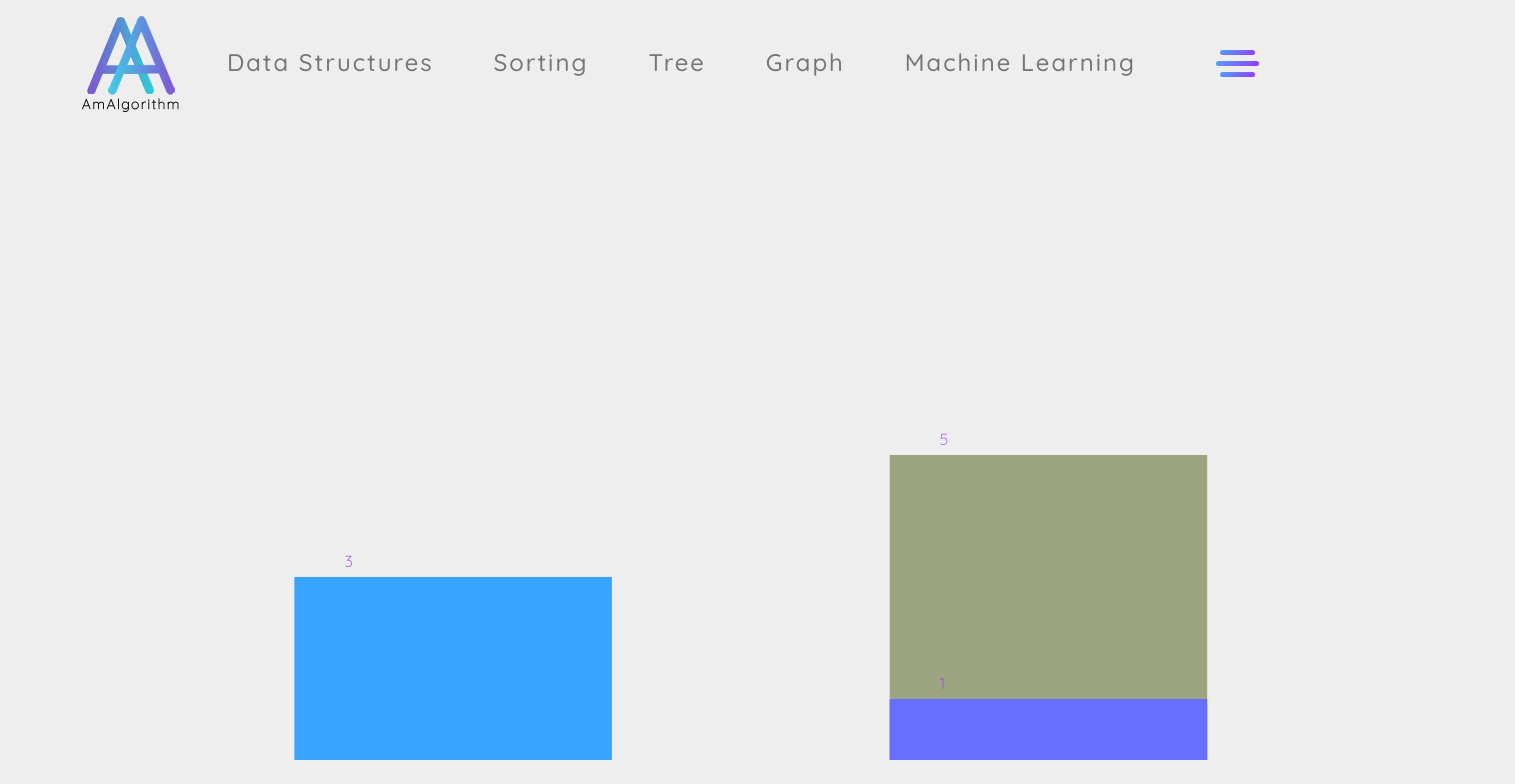
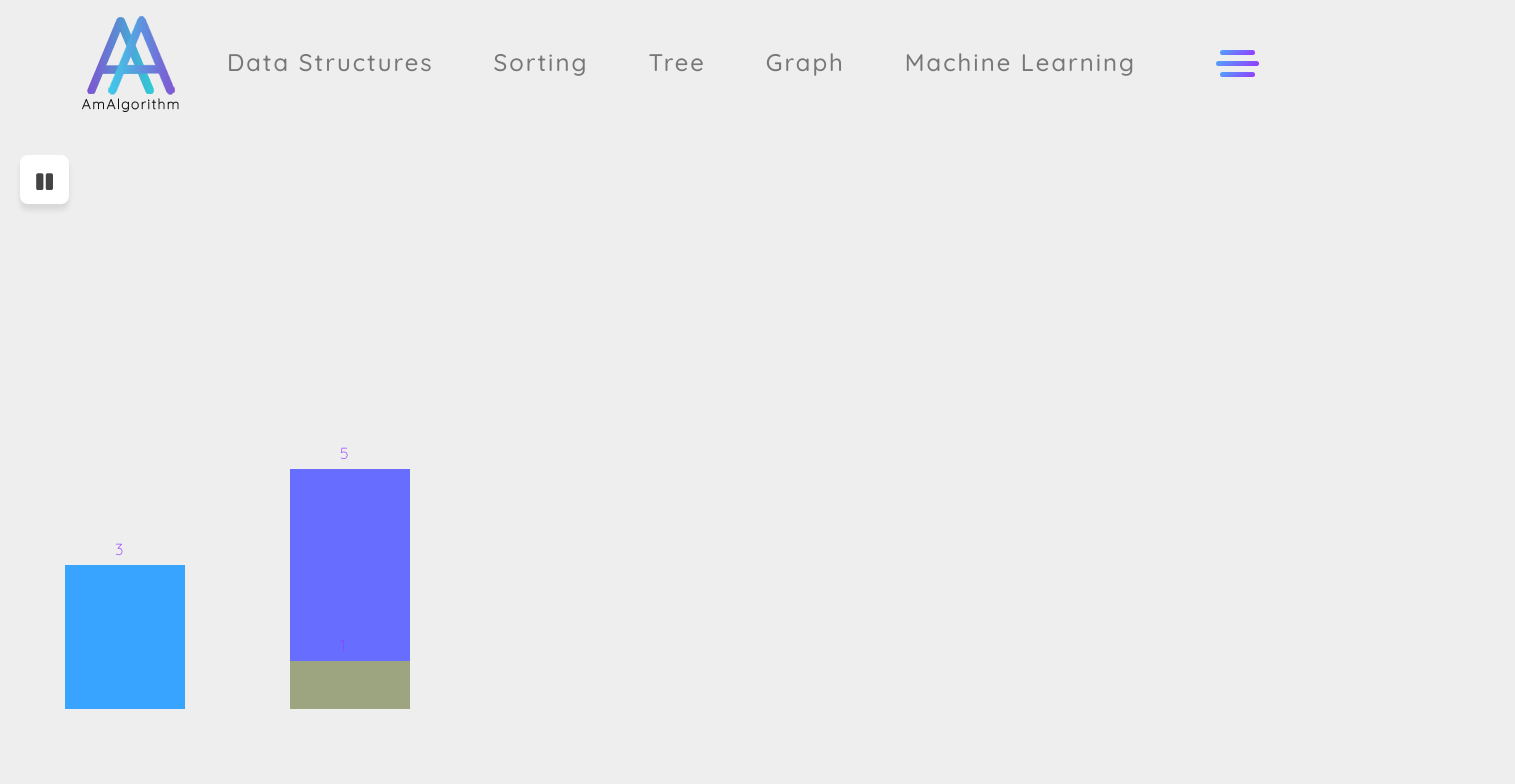
Before and after one commit to luaywadie/AmAlgorithms, a React (Create React App) app in the folder visualizations-app/: page /insertion_sort in a window 1280 px wide. Shown: the top 784 px of the page, 1515 px wide, since content can reach past the window. Built offline with nearby package versions, Linux system fonts and the light colour scheme.

Commit message:
Edited Button Styling, Added Pause feature to sorting.

```diff
--- a/visualizations-app/public/index.html
+++ b/visualizations-app/public/index.html
@@ -2,7 +2,7 @@
 <html lang="en">
   <head>
     <meta charset="utf-8" />
-    <link rel="icon" href="%PUBLIC_URL%/favicon.ico" />
+    <link rel="icon" href="%PUBLIC_URL%/favicon-16x16.png" />
     <meta name="viewport" content="width=device-width, initial-scale=1" />
     <meta name="theme-color" content="#000000" />
     <meta
--- a/visualizations-app/src/Components/algorithms/sorts/InsertionSort.js
+++ b/visualizations-app/src/Components/algorithms/sorts/InsertionSort.js
@@ -1,5 +1,9 @@
+// Core Imports
 import React, { Component } from 'react';
 import * as d3 from 'd3';
+// Libraries
+import { FaStepBackward, FaStepForward, FaPause, FaPlay } from 'react-icons/fa';
+
 
 class InsertionSort extends Component {
   constructor(props) {
@@ -7,13 +11,14 @@ class InsertionSort extends Component {
     this.state = {
       animation_queue: [],
       data: [5, 3, 1],
+      paused: false
     };
   }
   componentDidMount() {
     // set the dimensions and margins of the graph
-    var margin = { top: 0, right: 30, bottom: 90, left: 200 },
-      width = 1500 - margin.left - margin.right,
-      height = 700 - margin.top - margin.bottom;
+    var margin = { top: 20, right: 0, bottom: 0, left: 20 },
+      width = 500 - margin.left - margin.right,
+      height = 500 - margin.top - margin.bottom;
 
     // append the svg object to the body of the page
     var svg = d3
@@ -88,7 +93,8 @@ class InsertionSort extends Component {
     // Sort
     this.insertionSort(this.state.data);
     let interval = setInterval(() => {
-      if (this.state.animation_queue.length > 0) {
+      if (this.state.animation_queue.length > 0
+          && !this.state.paused) {
         this.swapBars(
           this.state.animation_queue[0][0],
           this.state.animation_queue[0][1],
@@ -96,11 +102,19 @@ class InsertionSort extends Component {
           this.state.data
         );
         this.state.animation_queue.shift();
+      } else if (this.state.animation_queue.length == 0) {
+        clearInterval(interval);
+      } else if (this.state.paused) {
+        console.log("Paused")
+        svg
+          .selectAll('mybar')
+          .attr('fill', 'red')
       }
     }, 2000);
-    if (this.state.animation_queue.length === 0) {
-      clearInterval(interval);
-    }
+
+    // if (this.state.animation_queue.length === 0) {
+    //   clearInterval(interval);
+    // }
   }
 
   insertionSort = (arr) => {
@@ -111,7 +125,7 @@ class InsertionSort extends Component {
 
       for (j = i - 1; j >= 0 && arr[j] > el; j--) {
         arr[j + 1] = arr[j];
-        this.state.animation_queue.push([i, j]);
+        this.state.animation_queue.push([j, j + 1]);
       }
       arr[j + 1] = el;
       console.log(arr);
@@ -168,7 +182,19 @@ class InsertionSort extends Component {
   componentWillUnmount() {}
 
   render() {
-    return <div id="sort-container"></div>;
+    return (
+      <div>
+        <button
+          className="graph-button"
+          onClick={() => {
+            this.setState({ paused: !this.state.paused });
+          }}
+        >
+          {this.state.paused ? <FaPlay /> : <FaPause />}
+        </button>
+        <div id="sort-container"></div>
+      </div>
+    );
   }
 }
 
--- a/visualizations-app/src/styles/App.scss
+++ b/visualizations-app/src/styles/App.scss
@@ -18,14 +18,15 @@ body {
 }
 
 button {
-  color: black;
+  color: #444;
   background-color: #ffffff;
-  border-radius: 3px;
-  border-width: 2px;
-  padding-top: 6px;
-  padding-bottom: 6px;
-  padding-right: 12px;
-  padding-left: 12px;
+  border: none;
+  border-radius: 8px;
+  padding: 10px 15px ;
+  box-shadow: 0px 6px 5px 0px #4444441f;
+  font-size: 1.2em;
+  transition: .6s;
+  margin: 5px;
 }
 button:disabled,
 button[disabled] {
@@ -33,6 +34,31 @@ button[disabled] {
   background-color: #cccccc;
   color: #666666;
 }
+button:focus {
+  border: none;
+  outline: none;
+}
+button:active:hover {
+  box-shadow:
+    0px 6px 5px 0px #4444441f,
+    inset 0px 0px 5px 0px #736ffe;
+}
+button:hover {
+  transition: .3s;
+  transform: translateY(-3px);
+  box-shadow: 0px 9px 15px 0px #44444450;
+  background-color: #8a48fe90;
+  color: #fff;
+  animation: diff-colors infinite 2s ease-in-out;
+  filter: blur(0px);
+}
+
+@keyframes diff-colors {
+  0% {background-color: #8a48fe90;}
+  50% {background-color: #589cfd90;}
+  100% {background-color: #8a48fe90;}
+}
+
 // .row {
 //   // padding-left: 200px;
 //   // padding-right: 500px;
```
